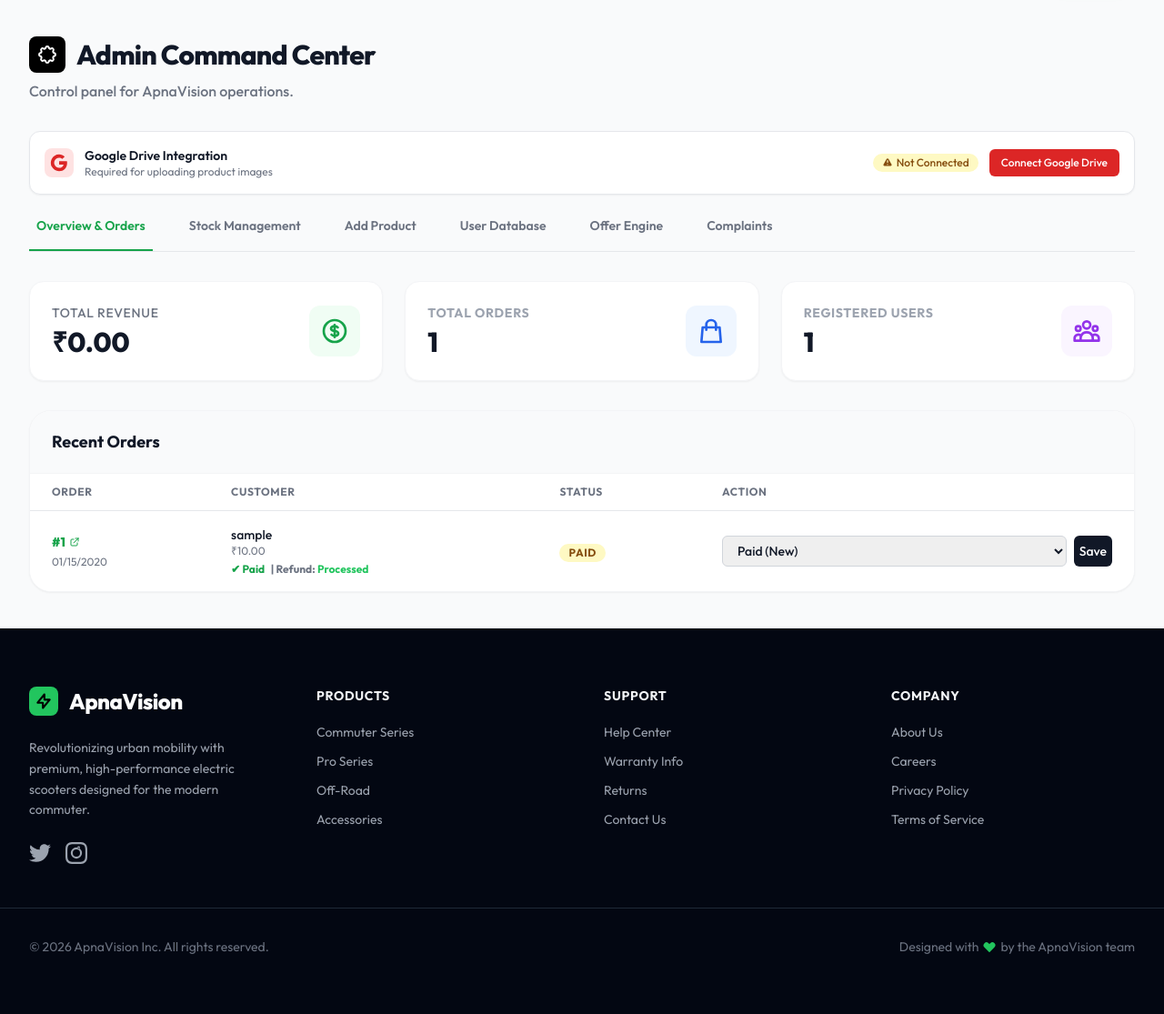
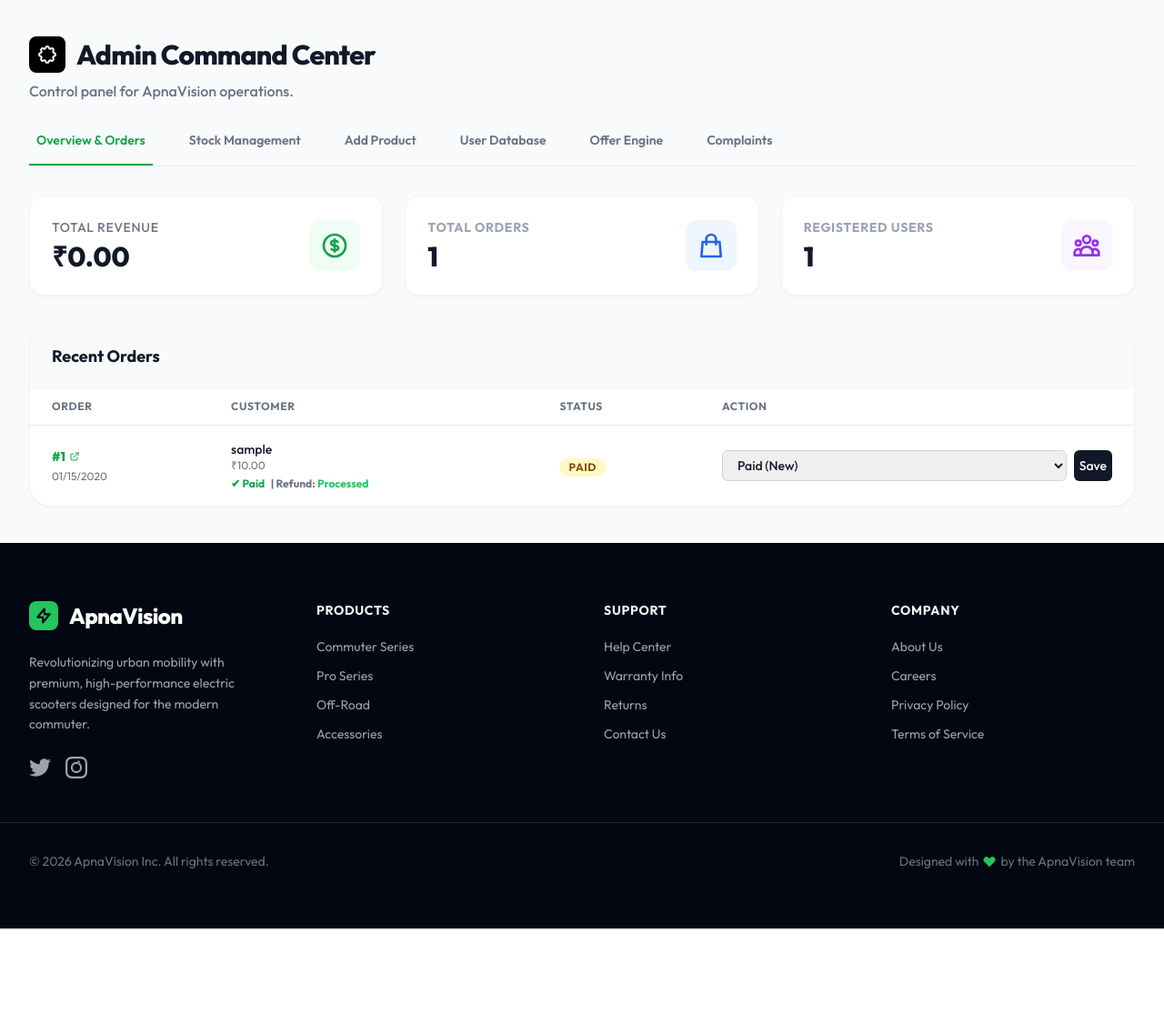
Before and after one commit to tapesh1231/apnavision, a Flask app: template app/templates/admin/dashboard.html in a window 1280 px wide. Shown: the part 81-1196 px from the top of the page at 91% size. After the commit the page ends 1102 px from the top, so only its background shows below. Run offline with Flask 3, Linux system fonts and the light colour scheme; tables that the repository leaves empty hold one stand-in row (values such as "Sample post"); the template is opened without the code that fills it: values that come from a table or form of the project are taken from there, most other values are stand-ins (such as "Sample title", 1, 10 or a date in 2020); some libraries are stand-ins or nearby versions.

Commit message:
feat: replace Google Drive integration with local image compression and storage

```diff
--- a/app/templates/admin/dashboard.html
+++ b/app/templates/admin/dashboard.html
@@ -19,55 +19,7 @@
             </div>
         </div>
 
-        <!-- Google Authentication Status -->
-        <div class="mb-6 bg-white rounded-xl shadow-sm border border-gray-200 p-4 animate-fade-in-up">
-            <div class="flex items-center justify-between">
-                <div class="flex items-center gap-3">
-                    <div class="w-8 h-8 bg-red-100 rounded-lg flex items-center justify-center">
-                        <svg class="w-5 h-5 text-red-600" fill="currentColor" viewBox="0 0 24 24">
-                            <path d="M22.56 12.25c0-.78-.07-1.53-.2-2.25H12v4.26h5.92c-.26 1.37-1.04 2.53-2.21 3.31v2.77h3.57c2.08-1.92 3.28-4.74 3.28-8.09z"/>
-                            <path d="M12 23c2.97 0 5.46-.98 7.28-2.66l-3.57-2.77c-.98.66-2.23 1.06-3.71 1.06-2.86 0-5.29-1.93-6.16-4.53H2.18v2.84C3.99 20.53 7.7 23 12 23z"/>
-                            <path d="M5.84 14.09c-.22-.66-.35-1.36-.35-2.09s.13-1.43.35-2.09V7.07H2.18C1.43 8.55 1 10.22 1 12s.43 3.45 1.18 4.93l2.85-2.22.81-.62z"/>
-                            <path d="M12 5.38c1.62 0 3.06.56 4.21 1.64l3.15-3.15C17.45 2.09 14.97 1 12 1 7.7 1 3.99 3.47 2.18 7.07l3.66 2.84c.87-2.6 3.3-4.53 6.16-4.53z"/>
-                        </svg>
-                    </div>
-                    <div>
-                        <h3 class="text-sm font-semibold text-gray-900">Google Drive Integration</h3>
-                        <p class="text-xs text-gray-500">Required for uploading product images</p>
-                    </div>
-                </div>
-                <div class="flex items-center gap-3">
-                    {% if session.get('google_token') %}
-                        <span class="inline-flex items-center px-2.5 py-0.5 rounded-full text-xs font-medium bg-green-100 text-green-800">
-                            <svg class="w-3 h-3 mr-1" fill="currentColor" viewBox="0 0 20 20">
-                                <path fill-rule="evenodd" d="M10 18a8 8 0 100-16 8 8 0 000 16zm3.707-9.293a1 1 0 00-1.414-1.414L9 10.586 7.707 9.293a1 1 0 00-1.414 1.414l2 2a1 1 0 001.414 0l4-4z" clip-rule="evenodd"/>
-                            </svg>
-                            OAuth Connected
-                        </span>
-                    {% elif config.get('GOOGLE_DRIVE_CREDENTIALS') %}
-                        <span class="inline-flex items-center px-2.5 py-0.5 rounded-full text-xs font-medium bg-blue-100 text-blue-800">
-                            <svg class="w-3 h-3 mr-1" fill="currentColor" viewBox="0 0 20 20">
-                                <path fill-rule="evenodd" d="M10 18a8 8 0 100-16 8 8 0 000 16zm3.707-9.293a1 1 0 00-1.414-1.414L9 10.586 7.707 9.293a1 1 0 00-1.414 1.414l2 2a1 1 0 001.414 0l4-4z" clip-rule="evenodd"/>
-                            </svg>
-                            Service Account Active
-                        </span>
-                        <a href="{{ url_for('admin.google_login') }}" class="inline-flex items-center px-3 py-1.5 border border-transparent text-xs font-medium rounded-md text-white bg-volt-600 hover:bg-volt-700 focus:outline-none focus:ring-2 focus:ring-offset-2 focus:ring-volt-500 transition-colors">
-                            Use Personal Drive (Bypass Quota)
-                        </a>
-                    {% else %}
-                        <span class="inline-flex items-center px-2.5 py-0.5 rounded-full text-xs font-medium bg-yellow-100 text-yellow-800">
-                            <svg class="w-3 h-3 mr-1" fill="currentColor" viewBox="0 0 20 20">
-                                <path fill-rule="evenodd" d="M8.257 3.099c.765-1.36 2.722-1.36 3.486 0l5.58 9.92c.75 1.334-.213 2.98-1.742 2.98H4.42c-1.53 0-2.493-1.646-1.743-2.98l5.58-9.92zM11 13a1 1 0 11-2 0 1 1 0 012 0zm-1-8a1 1 0 00-1 1v3a1 1 0 002 0V6a1 1 0 00-1-1z" clip-rule="evenodd"/>
-                            </svg>
-                            Not Connected
-                        </span>
-                        <a href="{{ url_for('admin.google_login') }}" class="inline-flex items-center px-3 py-1.5 border border-transparent text-xs font-medium rounded-md text-white bg-red-600 hover:bg-red-700 focus:outline-none focus:ring-2 focus:ring-offset-2 focus:ring-red-500 transition-colors">
-                            Connect Google Drive
-                        </a>
-                    {% endif %}
-                </div>
-            </div>
-        </div>
+
 
         <!-- Navigation Tabs -->
         <nav class="flex overflow-x-auto border-b border-gray-200 mb-8 scrollbar-hide animate-fade-in-up">
--- a/requirements.txt
+++ b/requirements.txt
@@ -18,3 +18,4 @@ razorpay==1.4.1
 psycopg2-binary==2.9.9
 Flask-Mail==0.9.1
 google-auth-oauthlib
+Pillow==10.0.0
```
Also changed, not shown: app/routes/admin.py (+14 -158 lines).
